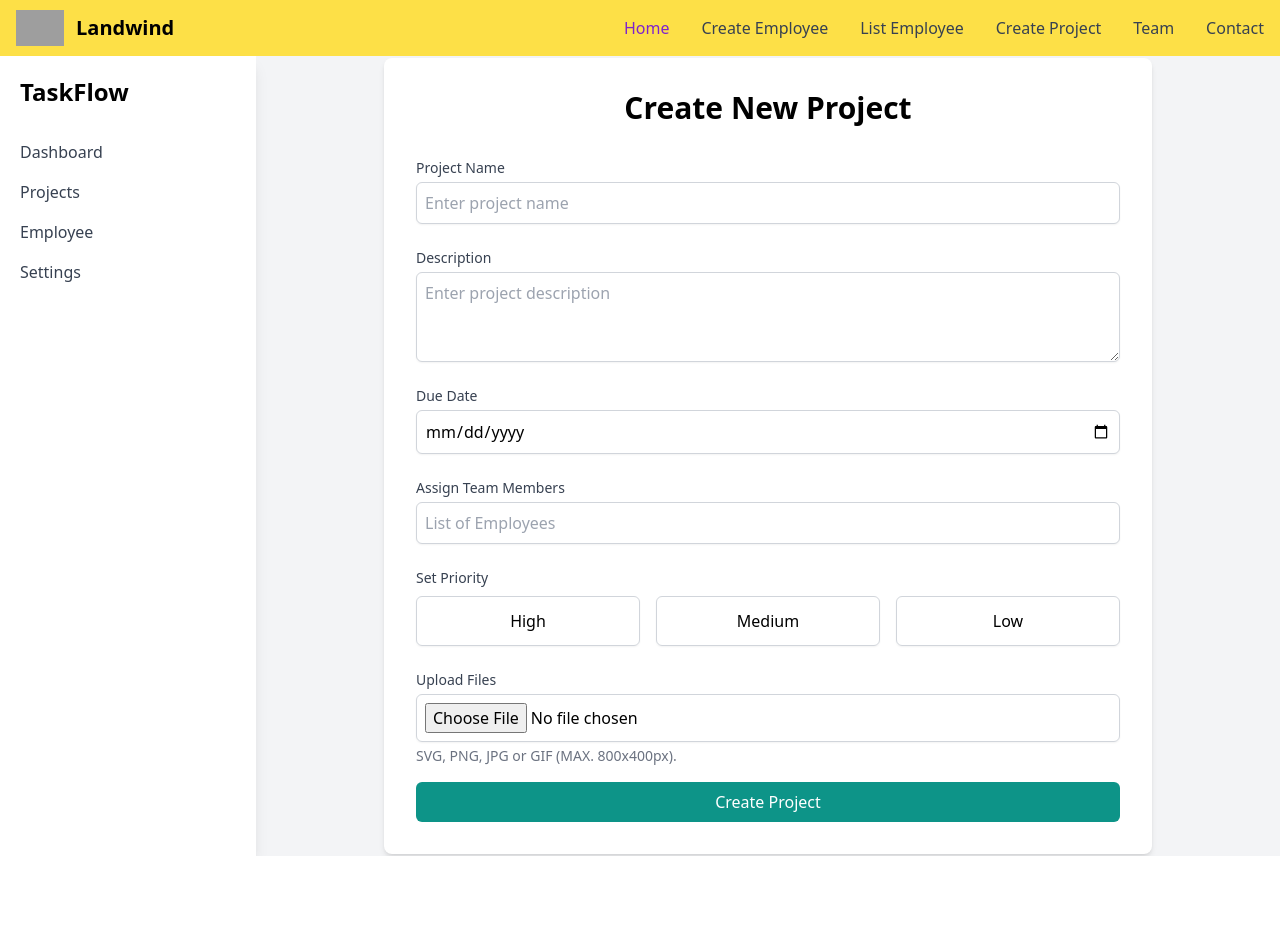
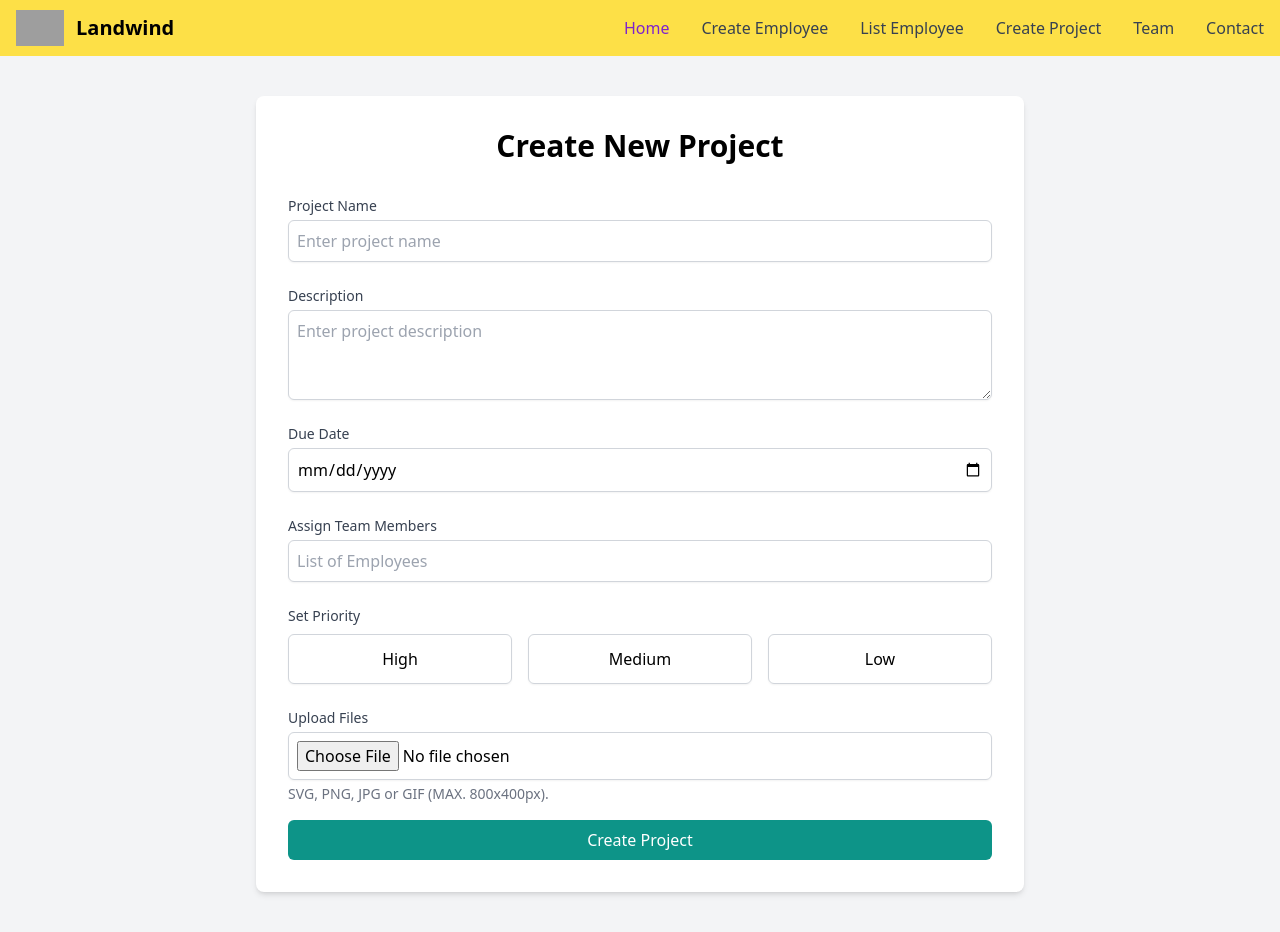
Before and after one commit to Alidad9593/project_management, a Next.js app: page /createProject in a window 1280 px wide. Before the commit the page ends 856 px from the top, so only its background shows below. Built offline with nearby package versions, Linux system fonts and the light colour scheme; grey boxes are pictures that could not be loaded.

Commit message:
create project page updated css

```diff
--- a/pages/createProject/index.js
+++ b/pages/createProject/index.js
@@ -6,20 +6,8 @@ export default function CreateProject() {
   const [selectedPriority, setSelectedPriority] = React.useState(null);
 
   return (
-    <div className="flex flex-col lg:flex-row h-screen bg-gray-100">
+    <div className="flex bg-gray-100">
       {/* Sidebar */}
-      <aside className="w-full lg:w-64 bg-white shadow-lg p-5">
-        <div className="flex justify-between items-center lg:block">
-          <h1 className="text-2xl font-bold mb-0 lg:mb-8">TaskFlow</h1>
-          {/* Mobile menu button - you might want to add a hamburger menu here */}
-        </div>
-        <nav className="hidden lg:flex flex-col space-y-4">
-          <a href="#" className="text-gray-700 hover:text-gray-900">Dashboard</a>
-          <a href="#" className="text-gray-700 hover:text-gray-900">Projects</a>
-          <a href="#" className="text-gray-700 hover:text-gray-900">Employee</a>
-          <a href="#" className="text-gray-700 hover:text-gray-900">Settings</a>
-        </nav>
-      </aside>
 
       {/* Main Content */}
       <div className="flex-1 p-4 md:p-6 lg:p-10 flex flex-col items-center justify-center">
```
